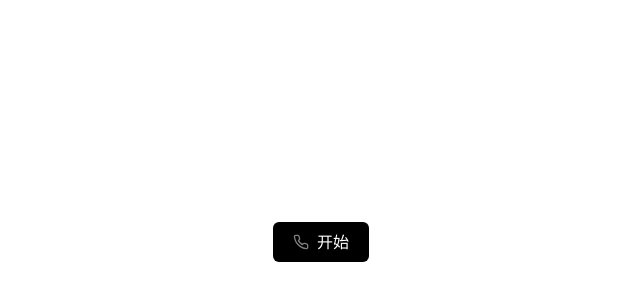
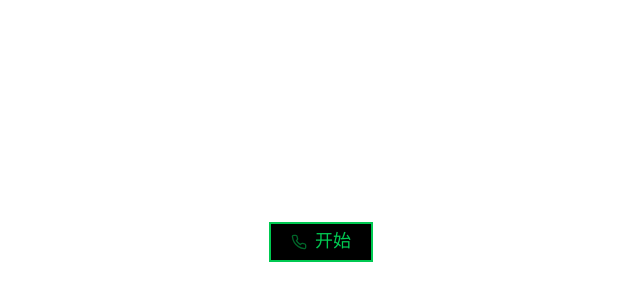
Before and after one commit to PluginsKers/Zhi, a Vue app: page / in a window 1280 px wide. Shown: the part 158-458 px from the top of the page, without its empty margins (319-959 px from the left). Built offline with nearby package versions, Linux system fonts and the light colour scheme.

Commit message:
style: apply digital microcontroller theme

```diff
--- a/index.html
+++ b/index.html
@@ -3,6 +3,7 @@
   <head>
     <meta charset="UTF-8" />
     <link rel="icon" type="image/svg+xml" href="/vite.svg" />
+    <link href="https://fonts.googleapis.com/css2?family=VT323&display=swap" rel="stylesheet">
     <meta name="viewport" content="width=device-width, initial-scale=1.0" />
     <title>智 | Zhi</title>
   </head>
--- a/src/components/Chat.vue
+++ b/src/components/Chat.vue
@@ -248,12 +248,12 @@ onUnmounted(() => {
 			</template>
 		</div>
 	</div>
-	<div class="fixed flex justify-center items-center w-full bottom-5">
-		<div class="flex flex-row justify-between items-center pr-2 rounded-lg bg-gray-100 focus:bg-gray-50 ring-2 ring-gray-200 focus:ring-gray-200">
-			<input v-model="inputMessage" @keyup.enter="sendMessage(inputMessage)" :placeholder="isConnected ? '输入消息' : '请稍等'"
-			class="p-3 focus:outline-none  disabled:cursor-not-allowed"
-			:disabled="!isConnected" />
-			<button @click="sendMessage(inputMessage)" :disabled="!isConnected" class="cursor-pointer bg-black text-white flex items-center justify-center w-8 h-8 rounded-full disabled:opacity-50 disabled:cursor-not-allowed">
+        <div class="fixed flex justify-center items-center w-full bottom-5">
+                <div class="flex flex-row justify-between items-center pr-2 rounded-none bg-black border-2 border-green-500">
+                        <input v-model="inputMessage" @keyup.enter="sendMessage(inputMessage)" :placeholder="isConnected ? '输入消息' : '请稍等'"
+                        class="p-3 focus:outline-none bg-black text-green-500 disabled:cursor-not-allowed"
+                        :disabled="!isConnected" />
+                        <button @click="sendMessage(inputMessage)" :disabled="!isConnected" class="cursor-pointer bg-black text-green-500 flex items-center justify-center w-8 h-8 border-l-2 border-green-500 disabled:opacity-50 disabled:cursor-not-allowed">
 				<svg xmlns="http://www.w3.org/2000/svg" class="h-5 w-5" viewBox="0 0 20 20" fill="currentColor">
 					<path d="M10.894 2.553a1 1 0 00-1.788 0l-7 14a1 1 0 001.169 1.409l5-1.429A1 1 0 009 15.571V11a1 1 0 112 0v4.571a1 1 0 00.725.962l5 1.428a1 1 0 001.17-1.408l-7-14z" />
 				</svg>
--- a/src/components/Starter.vue
+++ b/src/components/Starter.vue
@@ -4,8 +4,8 @@ const emit = defineEmits(['start'])
 
 <template>
 	<div style="will-change: auto; transform: none;">
-		<button @click="emit('start')"
-			class="cursor-pointer justify-center whitespace-nowrap rounded-md text-md font-medium ring-offset-background transition-colors focus-visible:outline-none focus-visible:ring-2 focus-visible:ring-ring focus-visible:ring-offset-2 disabled:pointer-events-none disabled:opacity-50 bg-black text-white hover:bg-black/90 h-10 px-5 py-2 z-50 flex items-center gap-2">
+                <button @click="emit('start')"
+                        class="cursor-pointer justify-center whitespace-nowrap rounded-none text-lg font-normal border-2 border-green-500 bg-black text-green-500 hover:bg-black/80 h-10 px-5 py-2 flex items-center gap-2">
 			<span>
 				<svg xmlns="http://www.w3.org/2000/svg" width="24" height="24" viewBox="0 0 24 24" fill="none"
 					stroke="currentColor" stroke-width="2" stroke-linecap="round" stroke-linejoin="round"
--- a/src/style.css
+++ b/src/style.css
@@ -1 +1,16 @@
 @import "tailwindcss";
+
+body {
+  font-family: 'VT323', monospace;
+  background-color: #000;
+  color: #0f0;
+}
+
+input,
+button {
+  font-family: 'VT323', monospace;
+}
+
+input::placeholder {
+  color: #0f0;
+}
```
